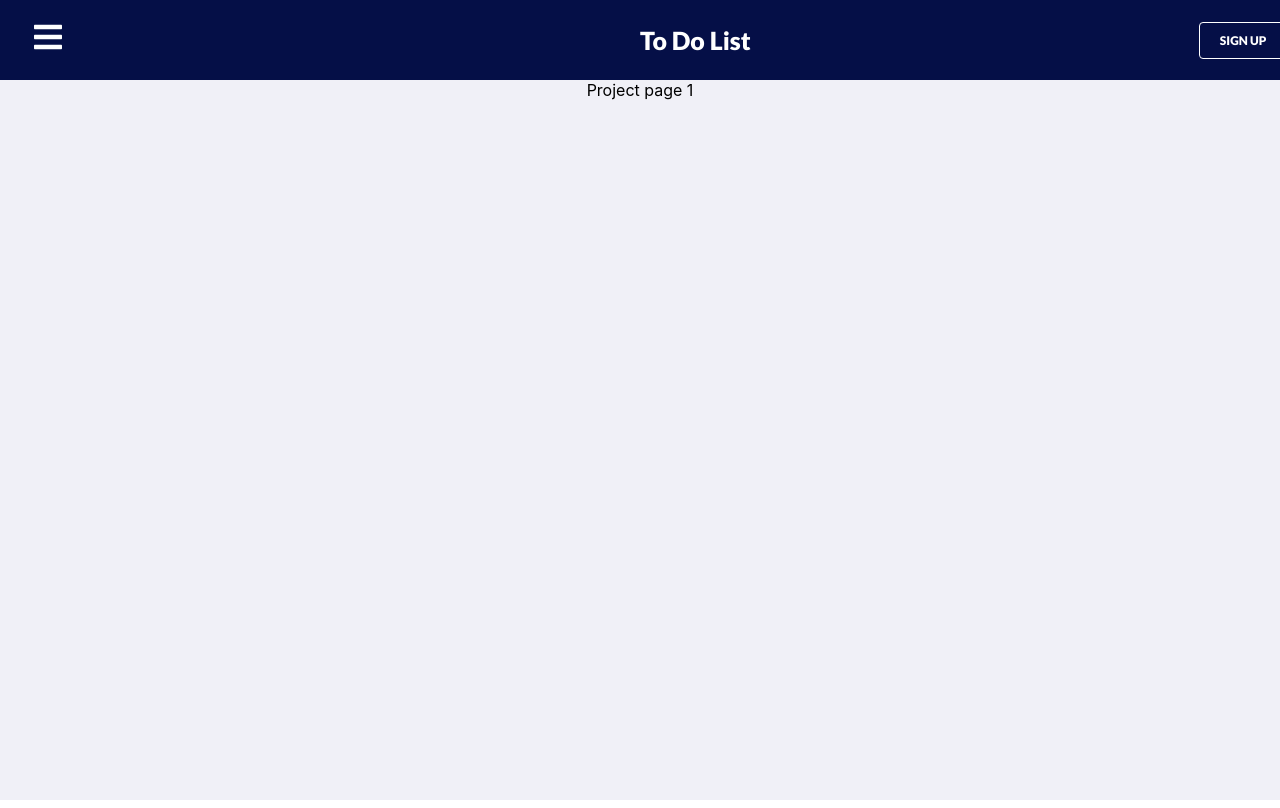
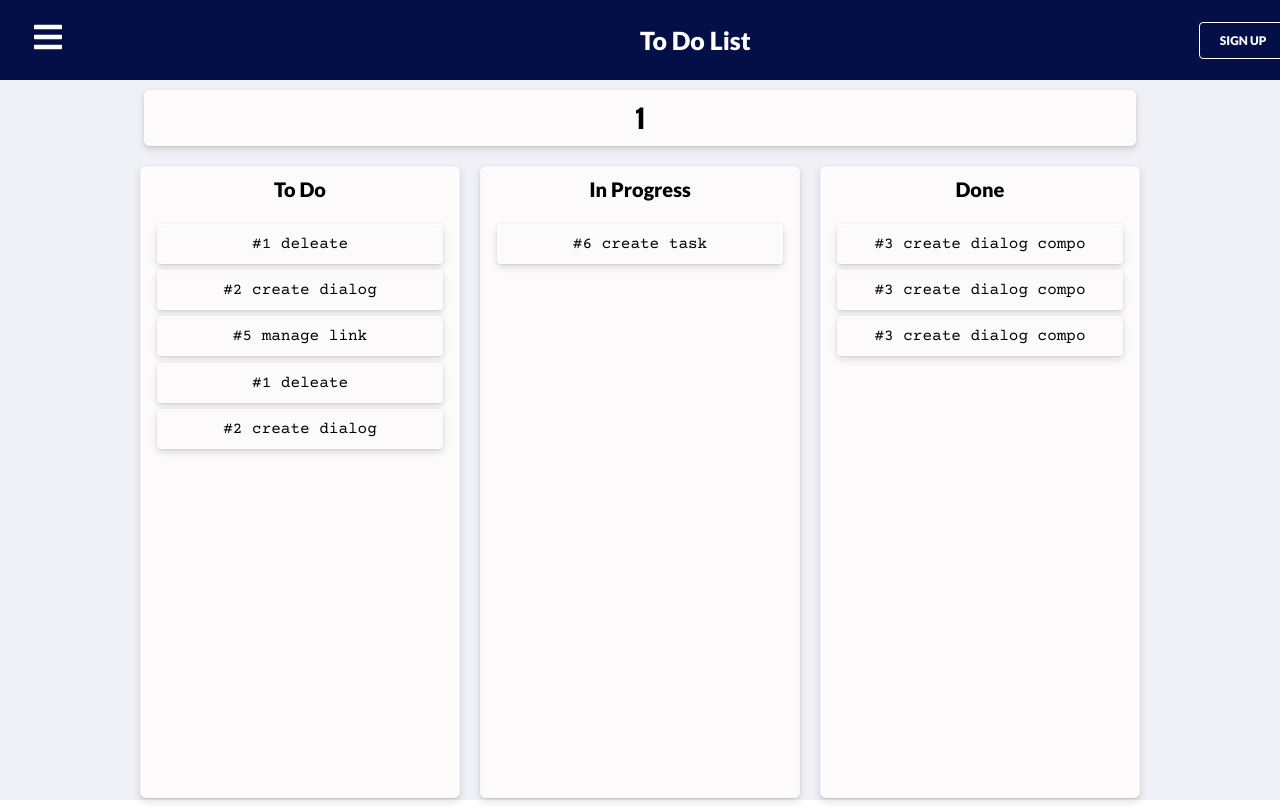
Before and after one commit to ClementBolin/to-do-list, a React (Create React App) app: page /project/board/1 in a window 1280 px wide. Built offline with nearby package versions, Linux system fonts and the light colour scheme.

Commit message:
add(master): Task component

```diff
--- a/src/App.tsx
+++ b/src/App.tsx
@@ -7,7 +7,6 @@ import { Project } from './container/Project/Project';
 import { Mail } from './container/Mail/Mail';
 import { Contact } from './container/Contact/Contact';
 import { BoardProjects } from './container/BoardProjects/BoardProjects';
-
 
 function App() {
   return (
--- a/src/components/BoxProject/BoxProject.scss
+++ b/src/components/BoxProject/BoxProject.scss
@@ -14,6 +14,17 @@
     cursor: pointer;
 }
 
+.boxPr--title {
+    border: solid 1px rgb(252, 250, 250);
+    border-radius: 5px;
+    transition: all 0.15s ease-out;
+    cursor: pointer;
+    display: flex;
+    align-items: center;
+    justify-content: center;
+    box-shadow: 0 3.2px 7.2px 0 rgba(0,0,0,.132), 0 0.6px 1.8px 0 rgba(0,0,0,.108);
+}
+
 // Size
 
 .boxPr--medium {
@@ -26,19 +37,15 @@
     height: 8vh;
 }
 
+.boxPr--small {
+    width: 77.5%;
+    height: 7vh;
+    font-size: 25px;
+}
+
 // Color
 
 .boxPr--color-primary {
-    // background-color: rgb(252, 250, 250);
-    // background-color: rgb(192, 120, 53);
-    // background: rgb(83,58,180);
-    // background: linear-gradient(90deg, rgba(83,58,180,1) 0%, rgba(29,141,253,1) 50%, rgba(52,203,217,1) 100%);
-    // background: rgb(124,58,180);
-    // background: linear-gradient(90deg, rgba(124,58,180,1) 0%, rgba(203,29,253,1) 33%, rgba(200,47,111,1) 100%);
-    // background: rgb(180,58,72);
-    // background: linear-gradient(90deg, rgba(180,58,72,0.9934348739495799) 0%, rgba(253,29,73,1) 50%, rgba(200,68,47,1) 100%);
-    // background: rgb(58,180,174);
-    // background: linear-gradient(90deg, rgba(58,180,174,0.9934348739495799) 0%, rgba(29,178,253,1) 50%, rgba(47,62,200,1) 100%);
     background: linear-gradient(
         90deg,
         rgba(20, 159, 255, 1) 0%,
@@ -50,6 +57,10 @@
         rgba(17, 122, 255, 1) 100%);
 }
 
+.boxPr--title-color {
+    background-color: rgb(252, 250, 250);
+}
+
 // Animation
 
 .boxPr--primary:hover {
@@ -59,7 +70,7 @@
 
 // other
 
-.boxPr--title {
+.boxPr--title-it {
     display: flex;
     flex-direction: column;
     align-items: center;
--- a/src/components/BoxProject/BoxProject.tsx
+++ b/src/components/BoxProject/BoxProject.tsx
@@ -1,9 +1,9 @@
 import React from 'react';
 import './BoxProject.scss';
 
-const STYLE = ['boxPr--primary'];
-const SIZE = ['boxPr--medium', 'boxPr--task--md'];
-const COLOR = ['boxPr--color-primary'];
+const STYLE = ['boxPr--primary', 'boxPr--title'];
+const SIZE = ['boxPr--medium', 'boxPr--task--md', 'boxPr--small'];
+const COLOR = ['boxPr--color-primary', 'boxPr--title-color'];
 
 interface IBoxProject {
     children?: any;
@@ -32,7 +32,7 @@ export const BoxProject = ({
 
     return (
         <div onClick={onClick} className={`boxPr ${checkProjectStyle} ${checkProjectSize} ${checkProjectColor}`}>
-            <div className="boxPr--title">
+            <div className="boxPr--title-it">
                 <p>{title}</p>
             </div>
         </div>
--- /dev/null
+++ b/src/components/Task/Task.scss
@@ -0,0 +1,32 @@
+.taskI {
+    box-shadow: 0 3.2px 7.2px 0 rgba(0,0,0,.132), 0 0.6px 1.8px 0 rgba(0,0,0,.108);
+    border: none;
+    background-color: transparent;
+    cursor: pointer;
+}
+
+// Style
+
+.taskI--primary {
+    border: solid 1px white;
+    display: flex;
+    justify-content: center;
+    align-items: center;
+    border-radius: 4px;
+    transition: all 0.2s ease-out;
+}
+
+// Size
+
+.taskI--medium {
+    width: 90%;
+    height: 5vh;
+}
+
+// Effect
+
+.taskI--primary:hover {
+    transition: all 0.2s ease-out;
+    color: white;
+    background-color: black;
+}
--- /dev/null
+++ b/src/components/Task/Task.tsx
@@ -0,0 +1,32 @@
+import React from 'react';
+import './Task.scss';
+
+const STYLES = ["taskI--primary"];
+const SIZE = ["taskI--medium"];
+const COLOR = ["taskI--color-primary"];
+
+interface ITask {
+    title: string;
+    taskStyle?: any;
+    taskSize?: any;
+    taskColor?: any;
+}
+
+export const Task = ({
+    title,
+    taskStyle,
+    taskColor,
+    taskSize,
+}: ITask) => {
+    const checkStyle = STYLES.includes(taskStyle) ? taskStyle : "taskI--primary";
+    const checkSize = SIZE.includes(taskSize) ? taskSize : "taskI--medium";
+    const checkColor = COLOR.includes(taskColor) ? taskColor : "taskI--color-primary";
+
+    return (
+        <div className={`taskI ${checkStyle} ${checkSize} ${checkColor}`}>
+            <p className="taskI--title">
+                {title}
+            </p>
+        </div>
+    )
+}
--- a/src/components/TaskBoard/TaskBoard.scss
+++ b/src/components/TaskBoard/TaskBoard.scss
@@ -16,11 +16,15 @@
     flex-direction: column;
 }
 
+.task--content {
+    margin-top: 4%;
+}
+
 // Size
 
 .task--medium {
     width: 25%;
-    height: 85vh;
+    height: 79vh;
 }
 
 .task--small {
--- a/src/components/TaskBoard/TaskBoard.tsx
+++ b/src/components/TaskBoard/TaskBoard.tsx
@@ -15,6 +15,7 @@ interface IPropsTask {
     title: string;
     type?: string;
     data?: any;
+    content?: any;
 }
 
 export const TaskBoard = ({
@@ -25,6 +26,7 @@ export const TaskBoard = ({
     title,
     type,
     data,
+    content
 }: IPropsTask) => {
     taskStyle = taskStyle === undefined ? "task--primary" : taskStyle;
     taskColor = taskColor === undefined ? "task--medium" : taskColor;
@@ -57,6 +59,9 @@ export const TaskBoard = ({
                     })}
                 </div>
             }
+            <div className="task--content" >
+                {content}
+            </div>
         </div>
     )
 }
--- a/src/container/BoardProjects/BoardProjects.scss
+++ b/src/container/BoardProjects/BoardProjects.scss
@@ -0,0 +1,20 @@
+.Board--title {
+    display: flex;
+    justify-content: center;
+    flex-direction: row;
+}
+
+.Board--to-do {
+    display: flex;
+    justify-content: center;
+    flex-direction: row;
+}
+
+@media screen and (max-width: 1000px) {
+    .Board--to-do {
+        display: flex;
+        justify-content: center;
+        align-items: center;
+        flex-direction: column;
+    }
+}
--- a/src/container/BoardProjects/BoardProjects.tsx
+++ b/src/container/BoardProjects/BoardProjects.tsx
@@ -1,4 +1,7 @@
 import React from 'react';
+import { BoxProject } from '../../components/BoxProject/BoxProject';
+import { TaskBoard } from '../../components/TaskBoard/TaskBoard';
+import { Task } from '../../components/Task/Task';
 import './BoardProjects.scss';
 
 interface IBoardProjects {
@@ -12,8 +15,80 @@ export function BoardProjects({
 }: IBoardProjects): any {
 
     return (
-        <div onClick={onClick} style={{display: "flex", alignItems: "center", justifyContent: "center"}}>
-            <p>Project page {title}</p>
+        <>
+            <div className="Board--title">
+                <BoxProject title={title} boxProjectStyle="boxPr--title" boxProjectSize="boxPr--small" boxProjectColor="boxPr--title-color" />
+            </div>
+            <div className="Board--to-do">
+                <TaskBoard title="To Do" content={<ContentBoard type="To Do" />} />
+                <TaskBoard title="In Progress" content={<ContentBoard type="In Progress" />} />
+                <TaskBoard title="Done" content={<ContentBoard type="Done" />} />
+            </div>
+        </>
+    )
+}
+
+interface IContentBoardTask {
+    type: string;
+}
+
+const TYPE = ["To Do", "In Progress", "Done"];
+
+const ContentBoard = ({
+    type
+}: IContentBoardTask) => {
+    const checkType = TYPE.includes(type) ? type : "error";
+
+    return (
+        <div>
+            {FakeDataToDo.map((item, i) => {
+                if (item.type === checkType) {
+                    return (
+                        <div style={{display: "flex", justifyContent:"center", marginBottom: "2%"}}>
+                            <Task title={item.name} />
+                        </div>
+                    )
+                }
+            })}
         </div>
     )
 }
+
+const FakeDataToDo = [
+    {
+        name: "#1 deleate",
+        type: "To Do"
+    },
+    {
+        name: "#2 create dialog",
+        type:"To Do"
+    },
+    {
+        name: "#3 create dialog compo",
+        type: "Done"
+    },
+    {
+        name: "#5 manage link",
+        type: "To Do"
+    },
+    {
+        name: "#6 create task ",
+        type:"In Progress"
+    },
+    {
+        name: "#3 create dialog compo",
+        type: "Done"
+    },
+    {
+        name: "#1 deleate",
+        type: "To Do"
+    },
+    {
+        name: "#2 create dialog",
+        type:"To Do"
+    },
+    {
+        name: "#3 create dialog compo",
+        type: "Done"
+    }
+]
```
Lines whose indentation alone changed are shown as unchanged.
